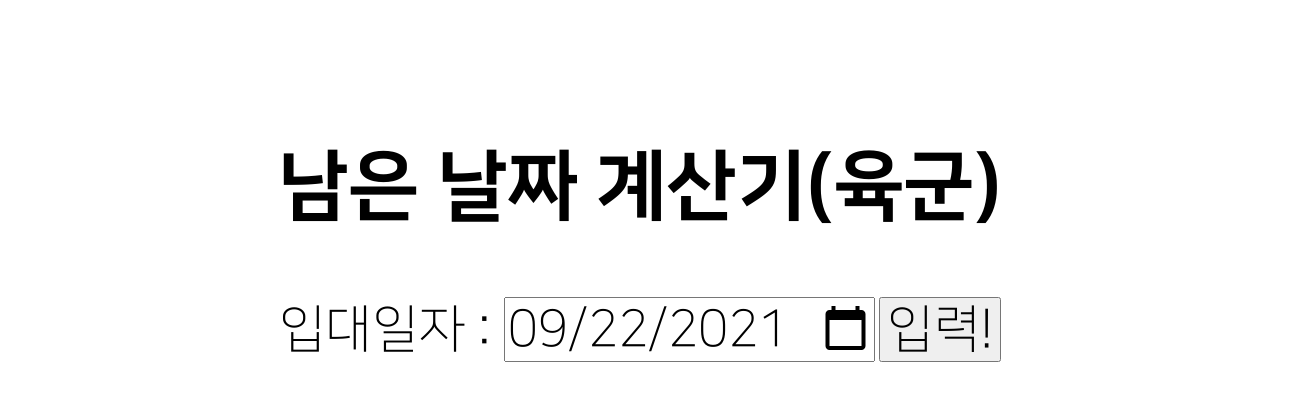
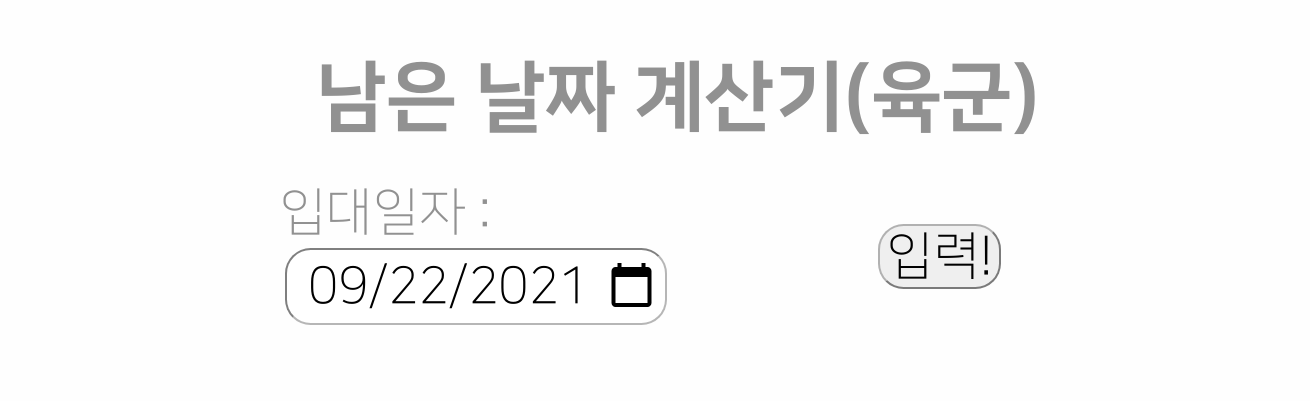
Before and after one commit to unbroken2650/army-calculator, a plain HTML site: page calculator.html in a window 1280 px wide. Shown: the part 111-512 px from the top of the page, 1310 px wide, since content can reach past the window. Drawn offline with Linux system fonts and the light colour scheme; a web font is replaced by a local one.

Commit message:
Update main.css

```diff
--- a/main.css
+++ b/main.css
@@ -12,17 +12,35 @@
 }
 html {
     margin:auto;
-    margin-top:15%;
+    margin-top:10%;
     padding:auto;
+    background-color: #fefefe;
 }
+.title {
+  margin:3%;
+  font-size: 6vw;
+  width:100%;
+  font-weight: bold;
+  color: #919191;
 
-.title {
-  margin:5%;
-  font-size: 6vw;
-  font-weight: bold;
+}
+#main{
+    font-size:200%;
+}
+a:link, a:visited { /*누르기 전, 누른 후*/
+    color: #919191;
+}
+a:hover, a:active { /*마우스 올리기, 클릭*/
+    color : #47E6A1;
+}
+.subtitle {
+  margin:1%;
+  font-size: 3vw;
+  font-weight: normal;
+  color: #AEAEAE;
 }
 .half{
-    margin:0%;
+    margin:3%;
     width:80%;
 }
 a {
@@ -30,15 +48,21 @@ a {
     text-align: center;
     display: inline;
 }
-a:link, a:visited { /*누르기 전, 누른 후*/
-    color: #000;
-}
-a:hover, a:active { /*마우스 올리기, 클릭*/
-    color: green;
+p, input, button, .date, .percent{
+  font-size: 4vw;
 }
 p {
     margin:0;
+    color: #919191;
 }
-p, input, button, .date, .percent{
-  font-size: 4vw;
+input {
+    border-color: rgba(145, 145, 145, 0.66);
+    border-radius: 2vw;
+    text-align: center;
+    padding: 1%;
+    margin: 1%;
 }
+button{
+    border-color: rgba(145, 145, 145, 0.66);
+    border-radius: 2vw;
+}
```
